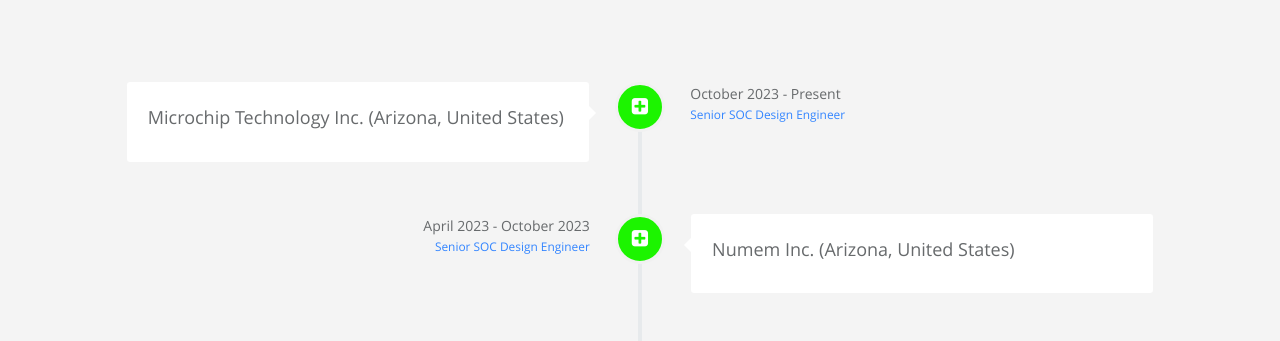
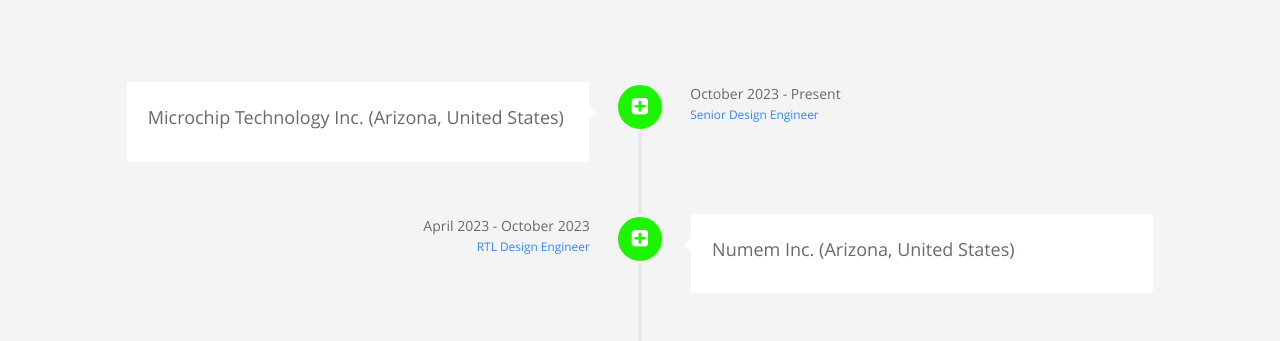
Before and after one commit to pandey-priya/pandey-priya.github.io, a Jekyll site: the page built from index.html, in a window 1280 px wide and 900 px high, scrolled down 1529 px. Shown: the part 154-495 px from the top of the window. Built offline with Jekyll 4.4.1, drawn with Linux system fonts in a browser that asks for light colours.

Commit message:
Update careers.yml

```diff
--- a/_data/index/careers.yml
+++ b/_data/index/careers.yml
@@ -10,7 +10,7 @@
     detail: October 2023 - Present
     i18n: company_a_date
   job:
-    detail: Senior SOC Design Engineer
+    detail: Senior Design Engineer
     i18n: company_a_job
   icon: fa-plus-square
   present: true
@@ -25,7 +25,7 @@
     detail: April 2023 - October 2023
     i18n: company_a_date
   job:
-    detail: Senior SOC Design Engineer
+    detail: RTL Design Engineer
     i18n: company_a_job
   icon: fa-plus-square
   present: true
```
